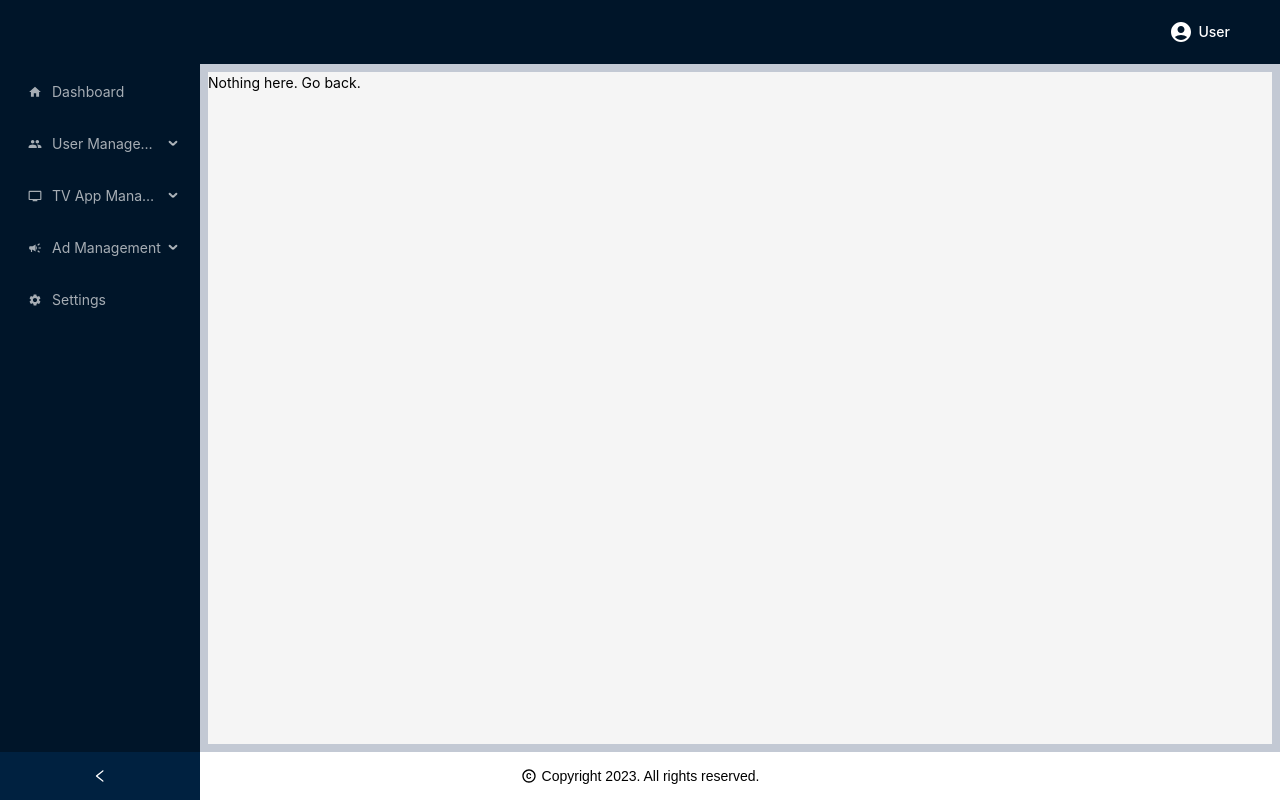
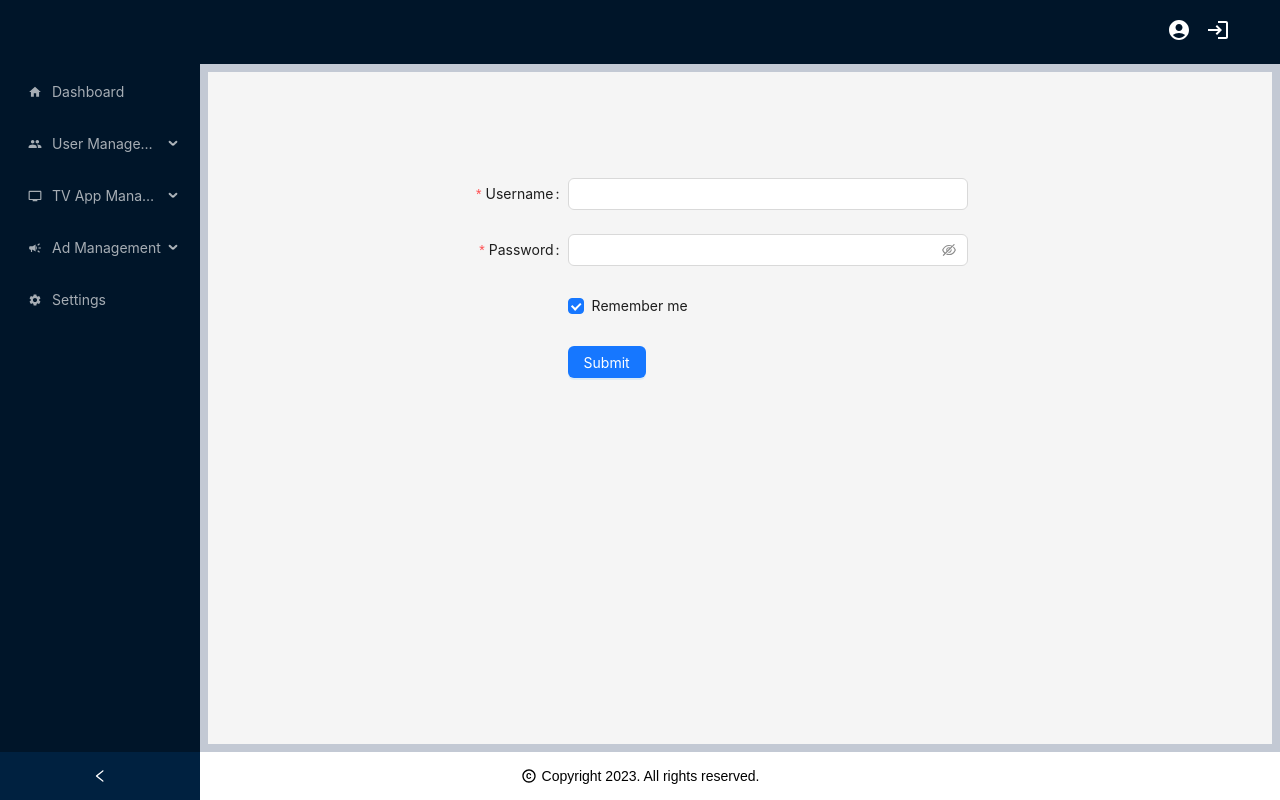
Before and after one commit to msourov/event-management, a React (Vite) app: page /login in a window 1280 px wide. Built offline with nearby package versions, Linux system fonts and the light colour scheme.

Commit message:
working on authentication

```diff
--- a/package.json
+++ b/package.json
@@ -14,10 +14,12 @@
     "@emotion/styled": "^11.11.0",
     "@mui/icons-material": "^5.14.14",
     "@mui/material": "^5.14.14",
+    "@reduxjs/toolkit": "^1.9.7",
     "antd": "^5.10.1",
     "axios": "^1.5.1",
     "react": "^18.2.0",
     "react-dom": "^18.2.0",
+    "react-redux": "^8.1.3",
     "react-router-dom": "^6.17.0"
   },
   "devDependencies": {
--- a/src/App.jsx
+++ b/src/App.jsx
@@ -1,12 +1,14 @@
 import { RouterProvider } from "react-router-dom";
+import { Provider } from "react-redux";
+import store from "./state/store";
 import "./App.css";
 import HomeLayout from "./pages/HomeLayout";
 
 function App() {
   return (
-    <>
+    <Provider store={store}>
       <HomeLayout />
-    </>
+    </Provider>
   );
 }
 
--- a/src/Routing.jsx
+++ b/src/Routing.jsx
@@ -14,6 +14,8 @@ import AdList from "./pages/ad_management/AdList";
 import Doctors from "./pages/ad_management/Doctors";
 import Settings from "./pages/Settings";
 import UserProfile from "./pages/UserProfile";
+import Login from "./pages/Login";
+import Signup from "./pages/SIgnup";
 
 export const router = createBrowserRouter(
   createRoutesFromElements(
@@ -28,6 +30,9 @@ export const router = createBrowserRouter(
       <Route path="doctors" element={<Doctors />} />
       <Route path="settings" element={<Settings />} />
       <Route path="profile" element={<UserProfile />} />
+      <Route path="signup" element={<Signup />} />
+      <Route path="login" element={<Login />} />
+
       <Route path="*" element={<p>Nothing here. Go back.</p>} />
     </Route>
   )
--- /dev/null
+++ b/src/action/api/index.js
@@ -0,0 +1,11 @@
+import axios from "axios";
+
+export default (token = false) => {
+  return axios.create({
+    baseURL: "http://192.168.60.86:8000/margaret/",
+    headers: {
+      "content-type": "application/json",
+      authorization: `Bearer ${token}`,
+    },
+  });
+};
--- /dev/null
+++ b/src/action/auth.js
@@ -0,0 +1,31 @@
+import axios from "axios";
+import { setToken, setUser } from "../state/reducers/loginSlice";
+import api from "./api";
+import { useDispatch } from "react-redux";
+
+console.log("inside auth");
+export const login = async ({ user_id, password }) => {
+  const dispatch = useDispatch();
+  try {
+    const response = await axios.post(
+      "http://192.168.60.86:8000/margaret/role-user/login",
+      {
+        user_id: user_id,
+        password: password,
+      },
+      {
+        headers: {
+          "content-type": "application/json",
+        },
+      }
+    );
+
+    if (response.status === 200) {
+      console.log("response.data", response.data);
+      dispatch(setToken(response.data.access_token));
+      dispatch(setUser(response.data.name));
+    }
+  } catch (error) {
+    console.error("Error logging in!", error);
+  }
+};
--- a/src/pages/HomeLayout.jsx
+++ b/src/pages/HomeLayout.jsx
@@ -9,7 +9,9 @@ import CampaignIcon from "@mui/icons-material/Campaign";
 import AccountCircleIcon from "@mui/icons-material/AccountCircle";
 import SettingsIcon from "@mui/icons-material/Settings";
 import CopyrightIcon from "@mui/icons-material/Copyright";
+import LoginIcon from "@mui/icons-material/Login";
 import "../styles/homelayout.css";
+import Login from "./Login";
 
 const { Header, Footer, Sider, Content } = Layout;
 
@@ -77,6 +79,7 @@ const items = [
     label: "Settings",
     link: "/settings",
   },
+
 ];
 
 function HomeLayout() {
@@ -91,15 +94,30 @@ function HomeLayout() {
   return (
     <div style={{ maxWidth: "100vw" }}>
       <Layout style={{ width: "100vw", height: "100vh" }}>
-        <Header>
+        <Header
+          style={{
+            display: "flex",
+            justifyContent: "flex-end",
+            alignItems: "center",
+          }}
+        >
           <Link
             to="/profile"
-            style={{ color: "white", display: "flex", alignItems: "center" }}
+            style={{
+              color: "white",
+              marginRight: "15px",
+              padding: "none",
+              marginTop: "10px",
+            }}
           >
             <AccountCircleIcon style={{ color: "white", marginLeft: "auto" }} />
-            <span style={{ marginLeft: "5px" }}>User</span>
+            {/* <span style={{ marginLeft: "5px" }}>User</span> */}
+          </Link>
+          <Link to="/login" style={{ marginTop: "10px" }}>
+            <LoginIcon style={{ color: "white", marginLeft: "auto" }} />
           </Link>
         </Header>
+
         <Layout hasSider>
           <Sider
             collapsible
@@ -137,7 +155,7 @@ function HomeLayout() {
             <div
               style={{
                 width: "100%",
-                height: "100%",
+                maxHeight: "100%",
               }}
             >
               <Outlet />
--- a/src/pages/Login.jsx
+++ b/src/pages/Login.jsx
@@ -1,7 +1,78 @@
 import React from "react";
+import { login } from "../action/auth";
+import { Form, Input, Button, Checkbox } from "antd";
+
+const onFinish = async (values) => {
+  try {
+    await login(values);
+  } catch (error) {
+    console.error("Error logging in...", error);
+  }
+};
+
+const onFinishFailed = () => {
+  console.error("form submission failed");
+};
 
 function Login() {
-  return <div>Login</div>;
+  return (
+    <>
+      <Form
+        name="basic"
+        labelCol={{ span: 8 }}
+        wrapperCol={{ span: 16 }}
+        style={{
+          maxWidth: 600,
+          marginBlock: "10%",
+          marginInline: "15%",
+        }}
+        initialValues={{ remember: true }}
+        onFinish={onFinish}
+        onFinishFailed={onFinishFailed}
+        autoComplete="off"
+      >
+        <Form.Item
+          label="Username"
+          name="user_id"
+          rules={[{ required: true, message: "Please input your user id!" }]}
+        >
+          <Input />
+        </Form.Item>
+        <Form.Item
+          label="Password"
+          name="password"
+          rules={[
+            {
+              required: true,
+              message: "Please input your password!",
+            },
+          ]}
+        >
+          <Input.Password />
+        </Form.Item>
+        <Form.Item
+          name="remember"
+          valuePropName="checked"
+          wrapperCol={{
+            offset: 8,
+            span: 16,
+          }}
+        >
+          <Checkbox>Remember me</Checkbox>
+        </Form.Item>
+        <Form.Item
+          wrapperCol={{
+            offset: 8,
+            span: 16,
+          }}
+        >
+          <Button type="primary" htmlType="submit">
+            Submit
+          </Button>
+        </Form.Item>
+      </Form>
+    </>
+  );
 }
 
 export default Login;
--- /dev/null
+++ b/src/pages/Signup.jsx
@@ -0,0 +1,7 @@
+import React from "react";
+
+function Signup() {
+  return <div></div>;
+}
+
+export default Signup;
--- /dev/null
+++ b/src/state/reducers/loginSlice.js
@@ -0,0 +1,46 @@
+import { createSlice } from "@reduxjs/toolkit";
+
+const initialState = {
+  isLoggedIn: false,
+  token: null,
+  user: null,
+};
+
+
+
+const loginSlice = createSlice({
+  name: "login",
+  initialState,
+  reducers: {
+    setToken: (state, action) => {
+      state.token = action.payload;
+    },
+    setUser: (state, action) => {
+      state.user = action.payload;
+    },
+    logout: (state) => {
+      state.isLoggedIn = false;
+      state.user = null;
+      state.token = null;
+    },
+  },
+});
+
+export const { setToken, setUser, logout } = loginSlice.actions;
+export default loginSlice.reducer;
+
+
+
+// import { useDispatch, useSelector } from 'react-redux';
+// import { loginSuccess, logout } from './loginSlice';
+
+// //handling login
+// const handleLoginSuccess = (tokenFromBackend, userFromBackend) => {
+//     dispatch(setToken('yourTokenValue'));
+//     dispatch(setUser({ id: 1, username: 'exampleUser' }));
+// }
+// // handling logout
+// const handleLogout = () => {
+//     dispatch(logout())
+//     localStorage.removeItem('user');
+// }
--- /dev/null
+++ b/src/state/store.js
@@ -0,0 +1,9 @@
+import { configureStore } from "@reduxjs/toolkit";
+import loginSlice from "./reducers/loginSlice";
+
+const store = configureStore({
+  reducer: {
+    login: loginSlice,
+  },
+});
+export default store;
```
Also changed, not shown: 1 other file (tests, documents, lock files or other folders).
